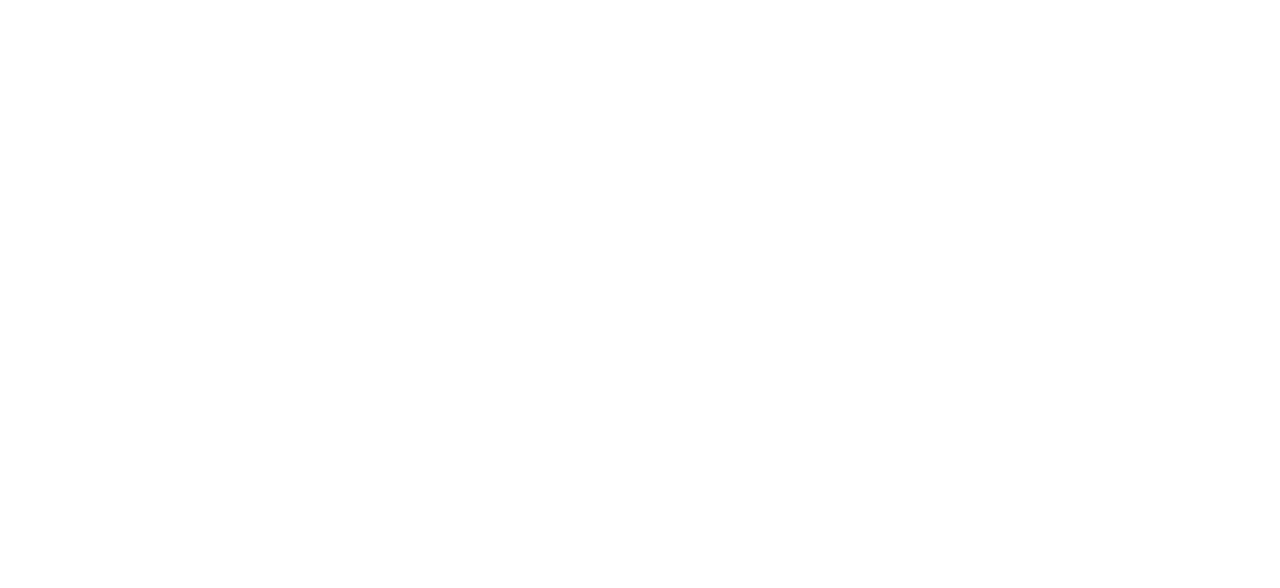
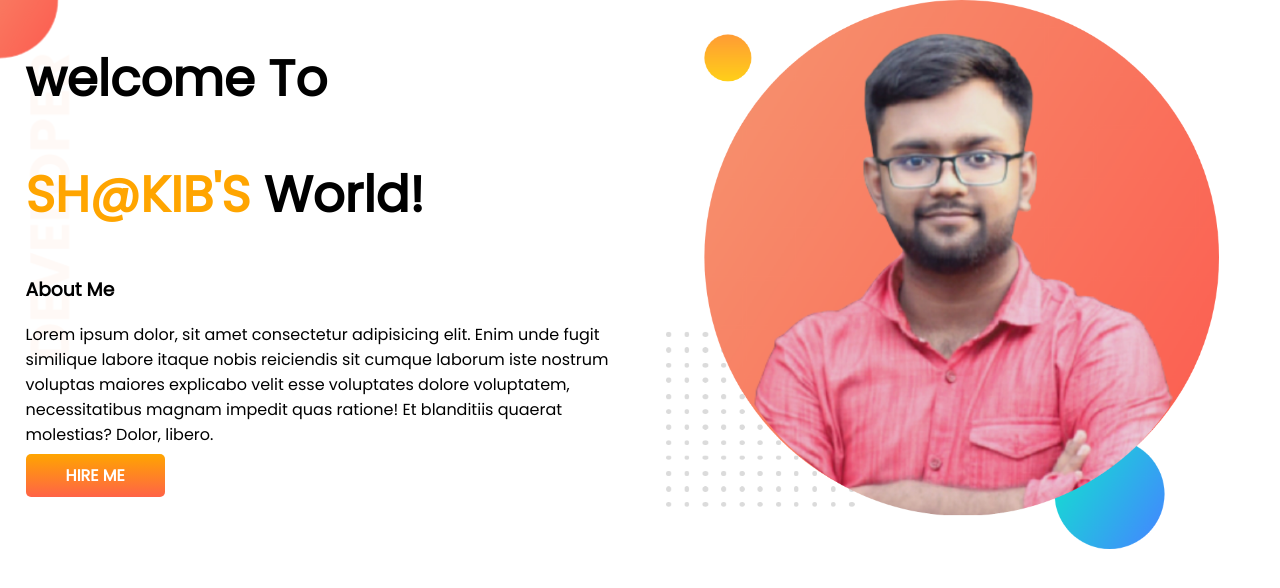
Before and after one commit to shakibch83/developer-portfolio, a plain HTML site: page index.html in a window 1280 px wide. Drawn offline with Linux system fonts and the light colour scheme.

Commit message:
top banner added

```diff
--- a/index.html
+++ b/index.html
@@ -1,13 +1,34 @@
 <!DOCTYPE html>
 <html lang="en">
+
 <head>
     <meta charset="UTF-8">
     <meta http-equiv="X-UA-Compatible" content="IE=edge">
     <meta name="viewport" content="width=device-width, initial-scale=1.0">
     <title>Developer Shakib</title>
+    <link rel="preconnect" href="https://fonts.googleapis.com">
+    <link rel="preconnect" href="https://fonts.gstatic.com" crossorigin>
+    <link href="https://fonts.googleapis.com/css2?family=Poppins&display=swap" rel="stylesheet">
     <link rel="stylesheet" href="../developer-portfolio/style.css">
 </head>
+
 <body>
+    <section class="top-banner">
+        <div class="half-width">
+            <h1>welcome To</h1>
+            <h1><span class=" orange-color">SH@KIB'S</span> World!</h1>
+            <h3>About Me</h3>
+            <p>Lorem ipsum dolor, sit amet consectetur adipisicing elit. Enim unde fugit similique labore itaque nobis
+                reiciendis sit cumque laborum iste nostrum voluptas maiores explicabo velit esse voluptates dolore
+                voluptatem, necessitatibus magnam impedit quas ratione! Et blanditiis quaerat molestias? Dolor, libero.
+            </p>
+            <a class="link-button" target=" _blank" href=" https://www.linkedin.com/in/shakib-chowdhury-8426341a0/">HIRE
+                ME</a>
+        </div>
+        <div class="half-width">
+            <img src="../developer-portfolio/images/shakib-edit-bg.png" alt="My Photo">
+        </div>
+    </section>
+</body>
 
-</body>
 </html>
--- a/style.css
+++ b/style.css
@@ -0,0 +1,32 @@
+body{
+    font-family: 'Poppins', sans-serif;
+    margin: 0;
+}
+h1{
+    font-size:50px;
+}
+.orange-color{
+    color: orange;
+}
+section{
+    display: flex;
+}
+.half-width{
+    width:50%;
+    padding-left: 2%;
+}
+.half-width img{
+    width: 90%;
+}
+.link-button{
+    text-decoration: none;
+    background-image: linear-gradient(orange, tomato);
+    color: white;
+    font-weight: 700;
+    padding:10px 40px ;
+    border-radius: 5px;
+}
+.top-banner{
+    background-image:url(../developer-portfolio/images/top-banner.png) ;
+    background-repeat: no-repeat;
+}
```
Also changed, not shown: images/developershakib.png (added), images/dream-bg.png (added), images/exp-bg.png (added), images/jhankar.png (added), images/jhankar2.png (added), images/my-bg.png (added), images/my-bg2.png (added), images/shakib-edit-bg.png (added), images/top-banner.png (added).
